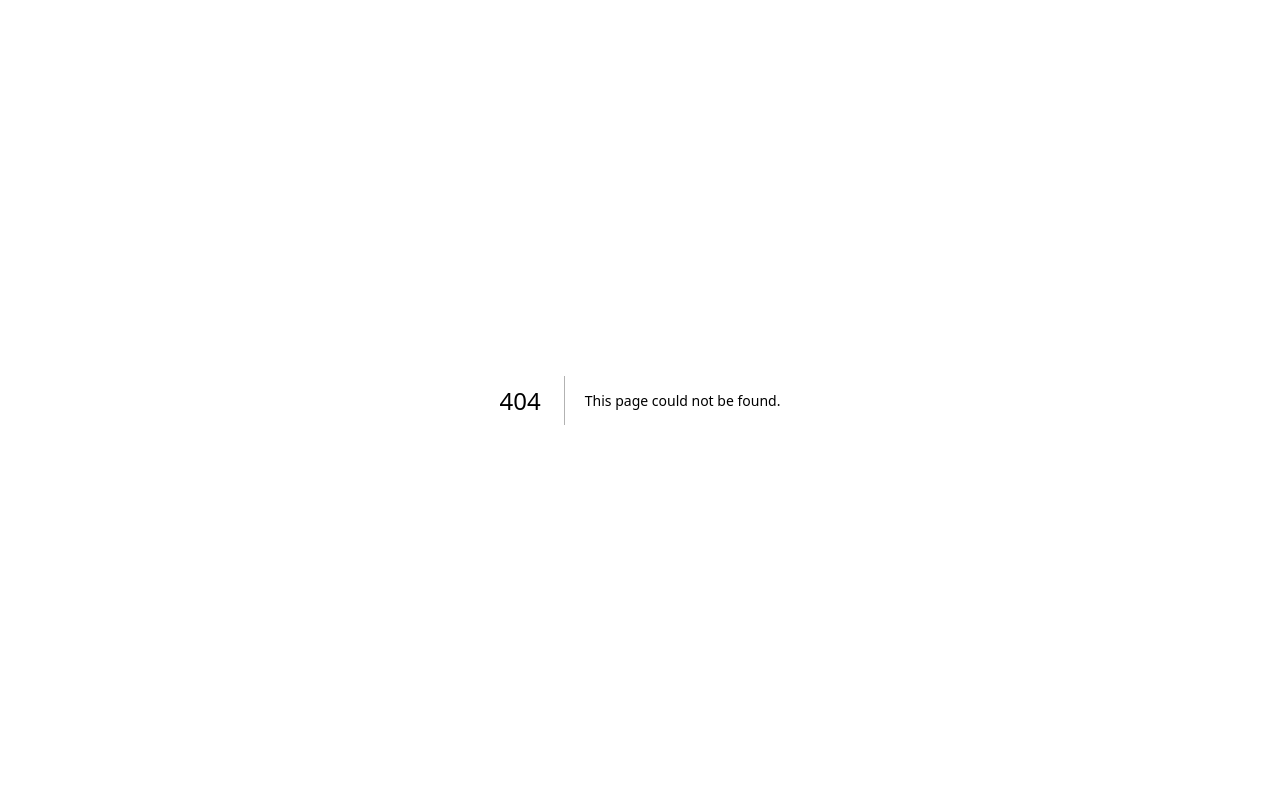
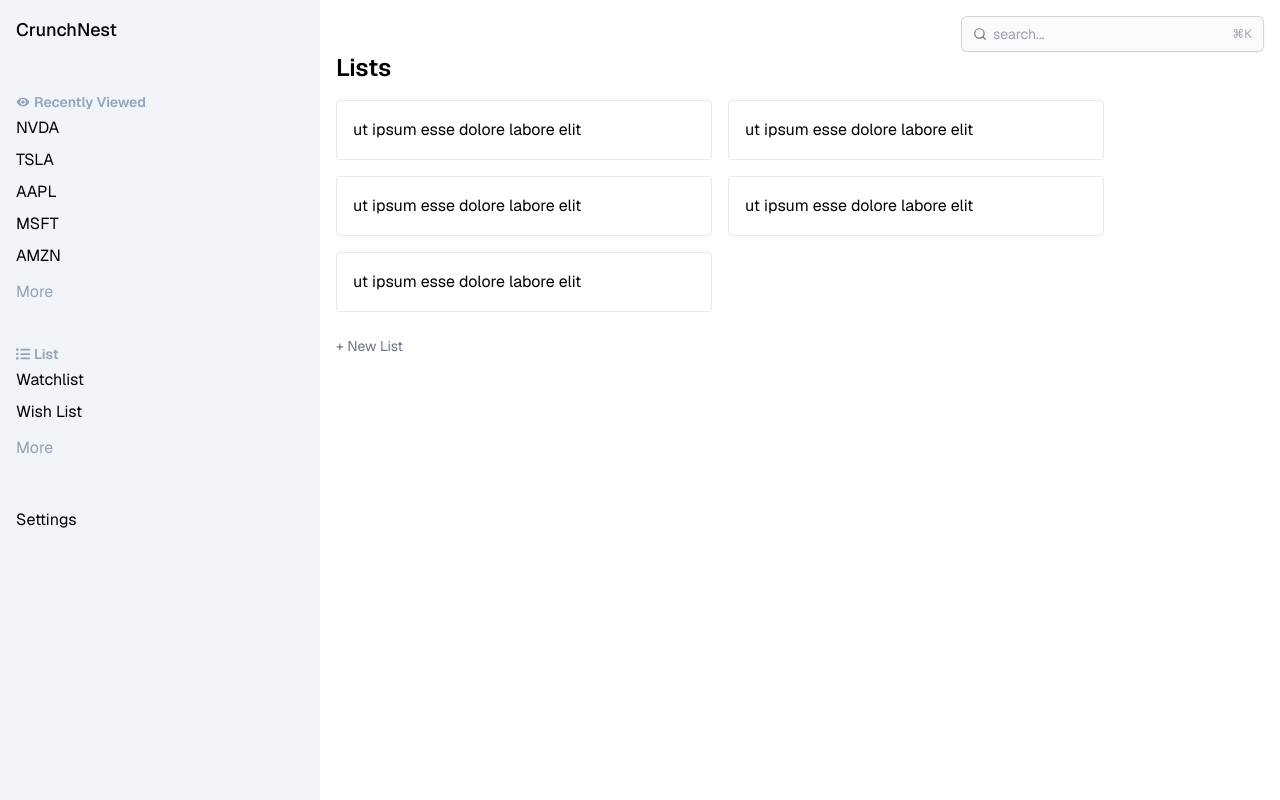
Before and after one commit to laniywh/crunch-nest, a Next.js app: page /dashboard/lists in a window 1280 px wide. Before the commit this address had no page. Built offline with nearby package versions, Linux system fonts and the light colour scheme.

Commit message:
add lists page

```diff
--- /dev/null
+++ b/src/app/dashboard/lists/layout.tsx
@@ -0,0 +1,7 @@
+export default function ListsLayout({
+  children,
+}: {
+  children: React.ReactNode;
+}) {
+  return <>{children}</>;
+}
--- /dev/null
+++ b/src/app/dashboard/lists/page.tsx
@@ -0,0 +1,66 @@
+"use client";
+import { BsThreeDots } from "react-icons/bs";
+import { RiPencilFill } from "react-icons/ri";
+import Header from "@/app/_components/page/header";
+import Link from "next/link";
+import { useState } from "react";
+
+export default function ListsPage() {
+  const [addNew, setAddNew] = useState(false);
+
+  const handleClickAddNew = () => {
+    setAddNew(true);
+  };
+
+  return (
+    <div>
+      <Header>Lists</Header>
+
+      <div className="grid max-w-screen-md grid-cols-1 gap-4 sm:grid-cols-2">
+        {new Array(5).fill(0).map((_, index) => (
+          <Link href={`/dashboard/list/watchlist`} key={index}>
+            <div
+              className={
+                "group/list flex items-center rounded border p-4 hover:bg-slate-50"
+              }
+            >
+              <span
+                className={
+                  "grow overflow-hidden text-ellipsis whitespace-nowrap pr-4"
+                }
+              >
+                ut ipsum esse dolore labore elit
+              </span>
+              <div className="invisible flex w-0 gap-1 group-hover/list:visible group-hover/list:w-fit">
+                <button className="rounded border border-slate-50 p-1 hover:border-slate-200">
+                  <RiPencilFill />
+                </button>
+                <button className="rounded border border-slate-50 p-1 hover:border-slate-200">
+                  <BsThreeDots />
+                </button>
+              </div>
+            </div>
+          </Link>
+        ))}
+        {addNew ? (
+          <form className={"col-start-1"}>
+            <fieldset>
+              <input
+                className={"w-full rounded border p-4"}
+                type="text"
+                placeholder="Type a name..."
+              />
+            </fieldset>
+          </form>
+        ) : (
+          <span
+            className="col-start-1 mt-2 inline-block cursor-pointer pl-0 text-sm text-gray-500"
+            onClick={handleClickAddNew}
+          >
+            + New List
+          </span>
+        )}
+      </div>
+    </div>
+  );
+}
```
